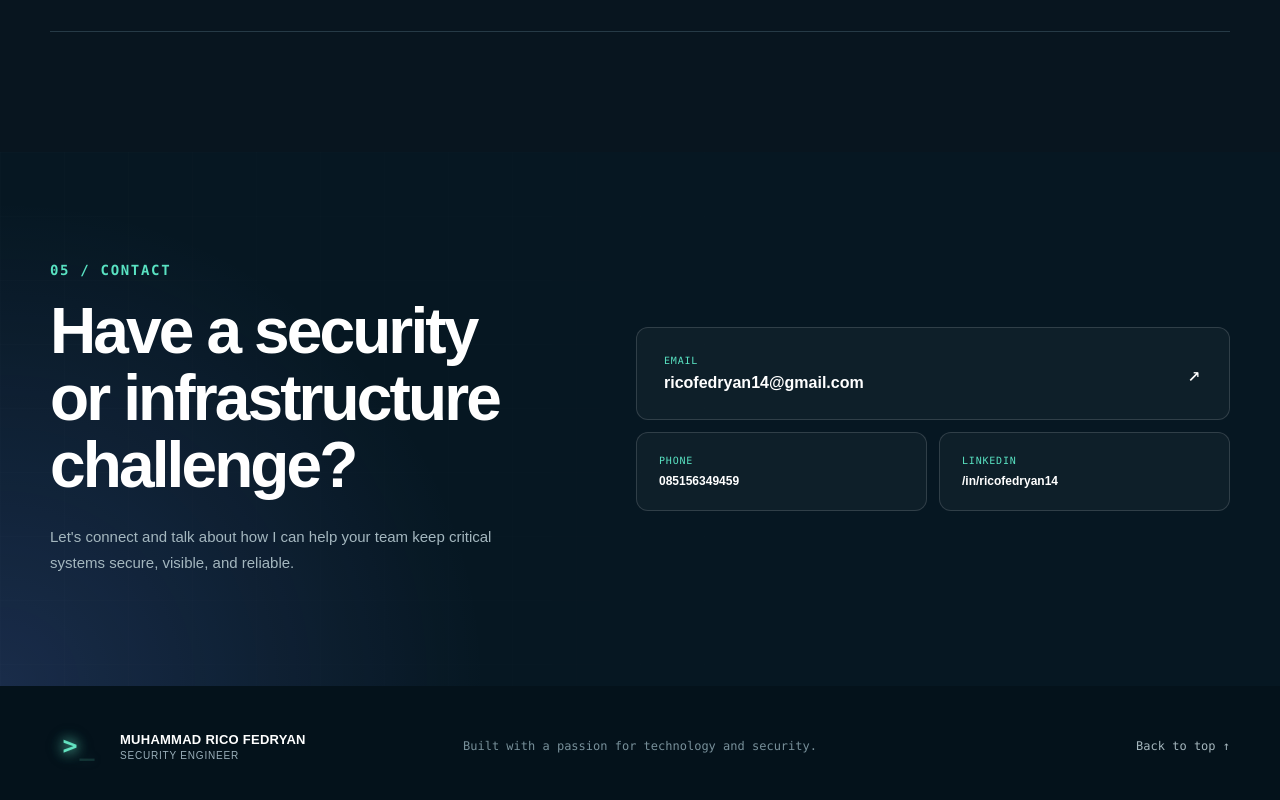
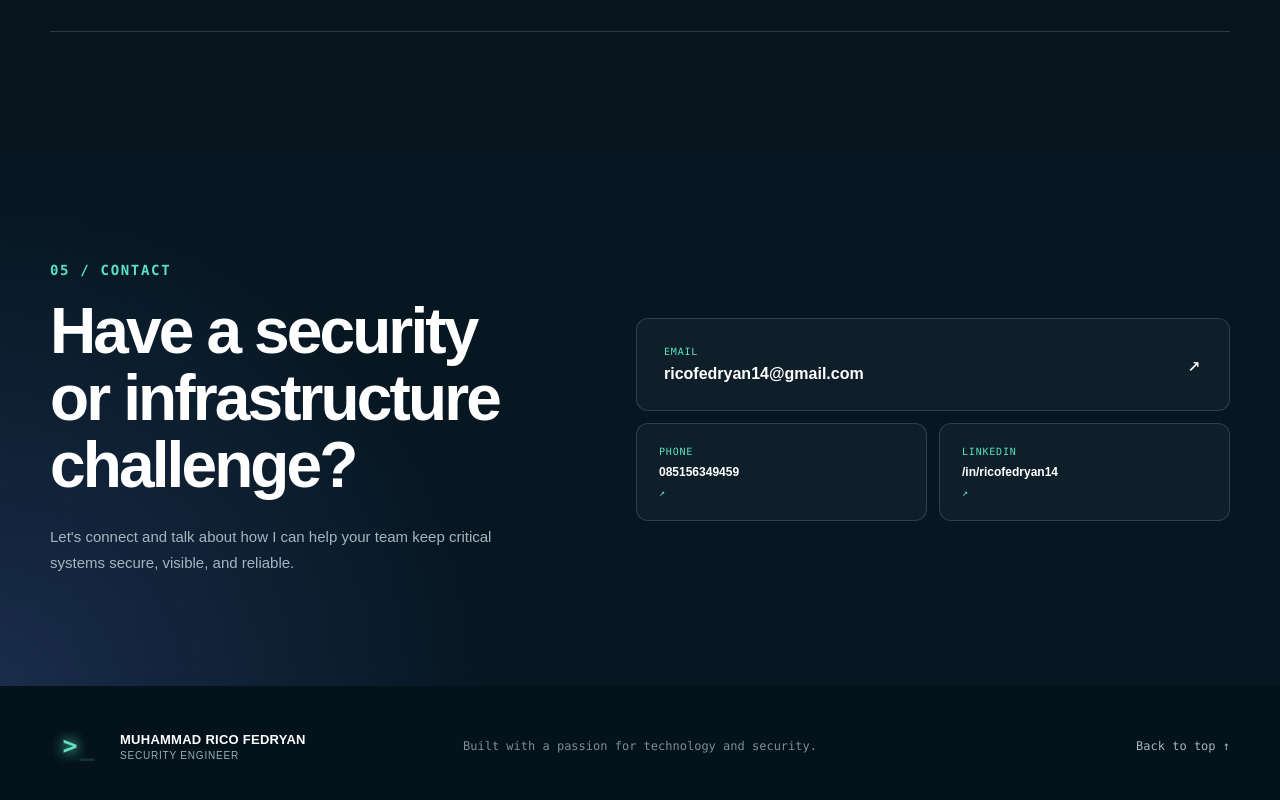
Before and after one commit to vedrico14/Portofolio-Rico_Fedryan, a Next.js app: page / in a window 1280 px wide. Shown: the part 6101-6901 px from the top of the page. Built offline with nearby package versions, Linux system fonts and the light colour scheme.

Commit message:
Update page.tsx

```diff
--- a/app/page.tsx
+++ b/app/page.tsx
@@ -600,6 +600,7 @@ export default function Home() {
               <a href="tel:+6285156349459">
                 <span>Phone</span>
                 <strong>085156349459</strong>
+                <ArrowIcon />
               </a>
               <a
                 href="https://linkedin.com/in/ricofedryan14"
@@ -608,6 +609,7 @@ export default function Home() {
               >
                 <span>LinkedIn</span>
                 <strong>/in/ricofedryan14</strong>
+                <ArrowIcon />
               </a>
             </div>
           </div>
```
